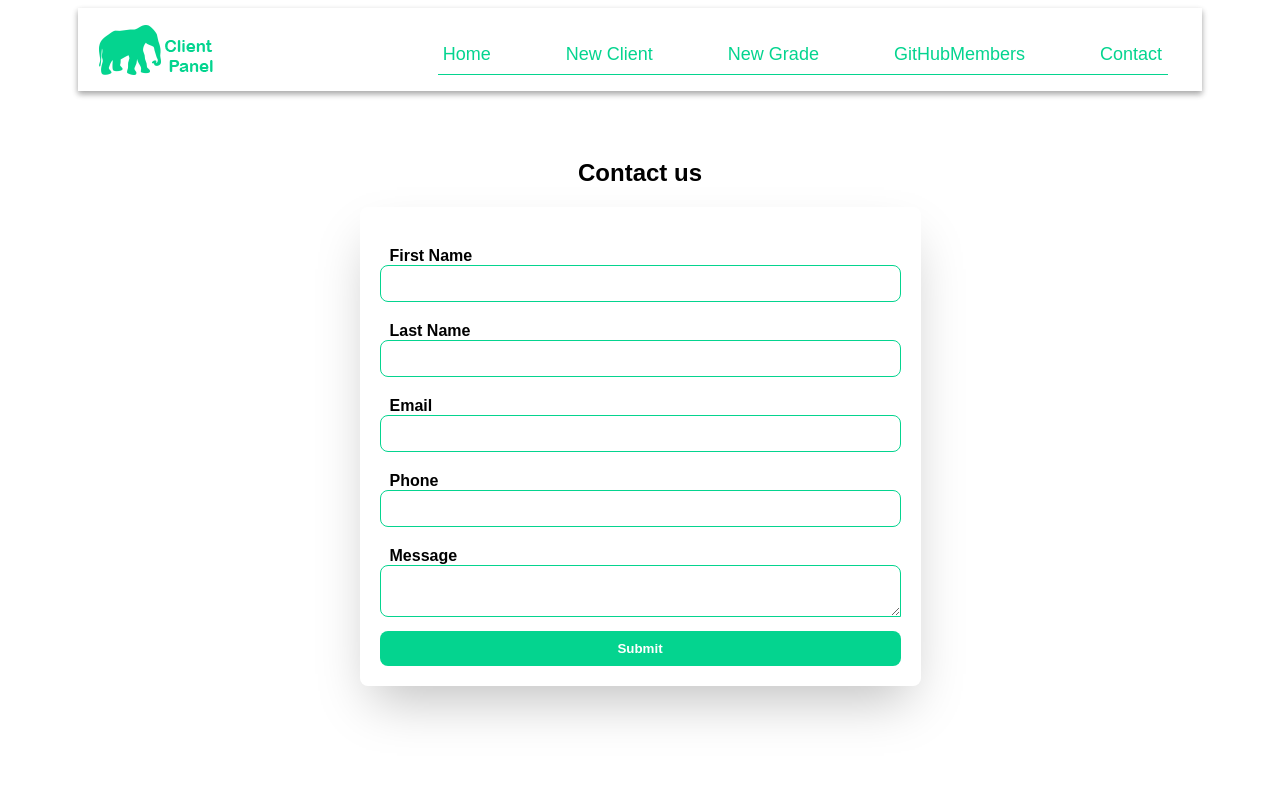
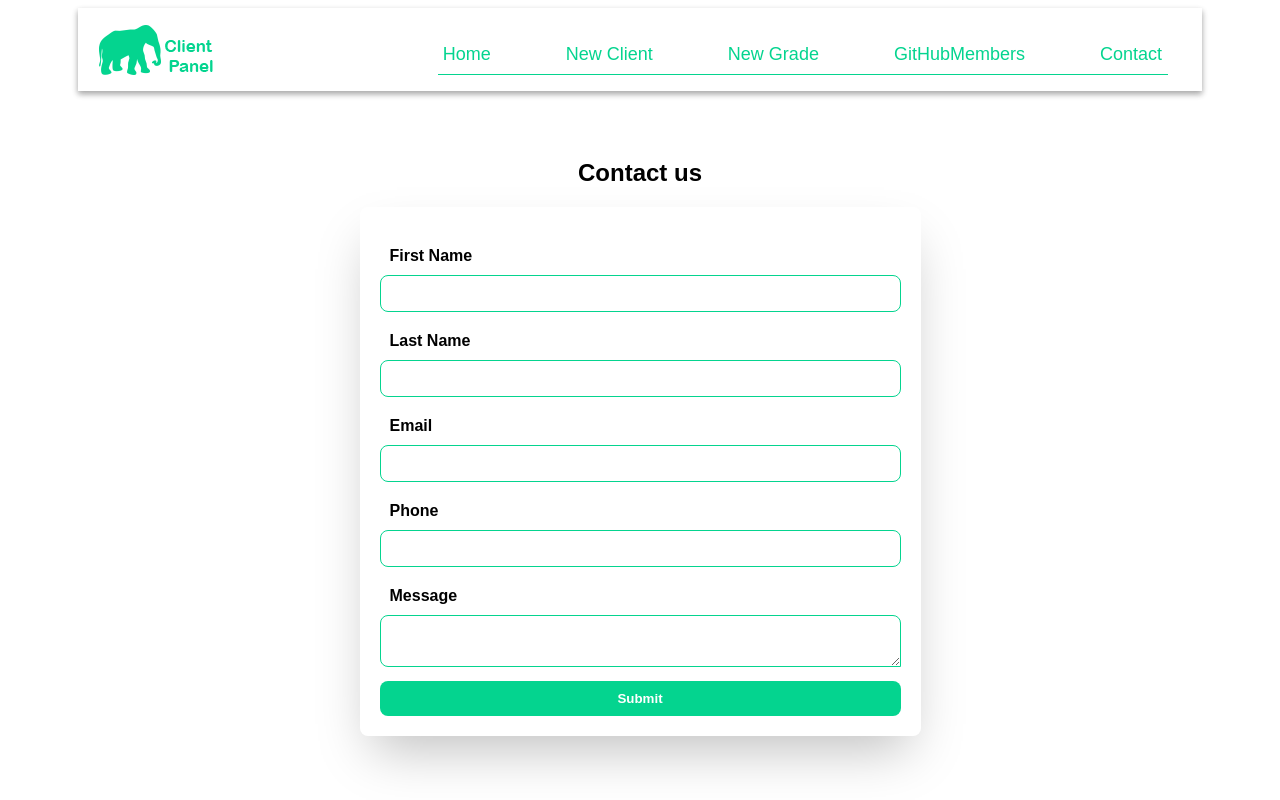
Before and after one commit to mohamedMachlou/ClientManagement, an Angular app: page /contact in a window 1280 px wide. Built offline with nearby package versions, Linux system fonts and the light colour scheme.

Commit message:
edit contact form style

```diff
--- a/src/app/client/components/contact/contact.component.css
+++ b/src/app/client/components/contact/contact.component.css
@@ -25,17 +25,19 @@
 }
 .contact-form .form-group label {
   padding: 10px;
-  margin-bottom: 10px;
+  margin-top: 15px;
   width: 100%;
 }
 .container .contact .contact-form .form-group input {
   padding: 10px;
+  margin-top: 10px;
   width: 100%;
   caret-color: black;
   border-radius: 8px;
   border: 1px solid var(--main-color);
 }
 .container .contact .contact-form .form-group textarea {
+  margin-top: 10px;
   border: 1px solid var(--main-color);
   padding: 10px;
   min-width: 100%;
```
